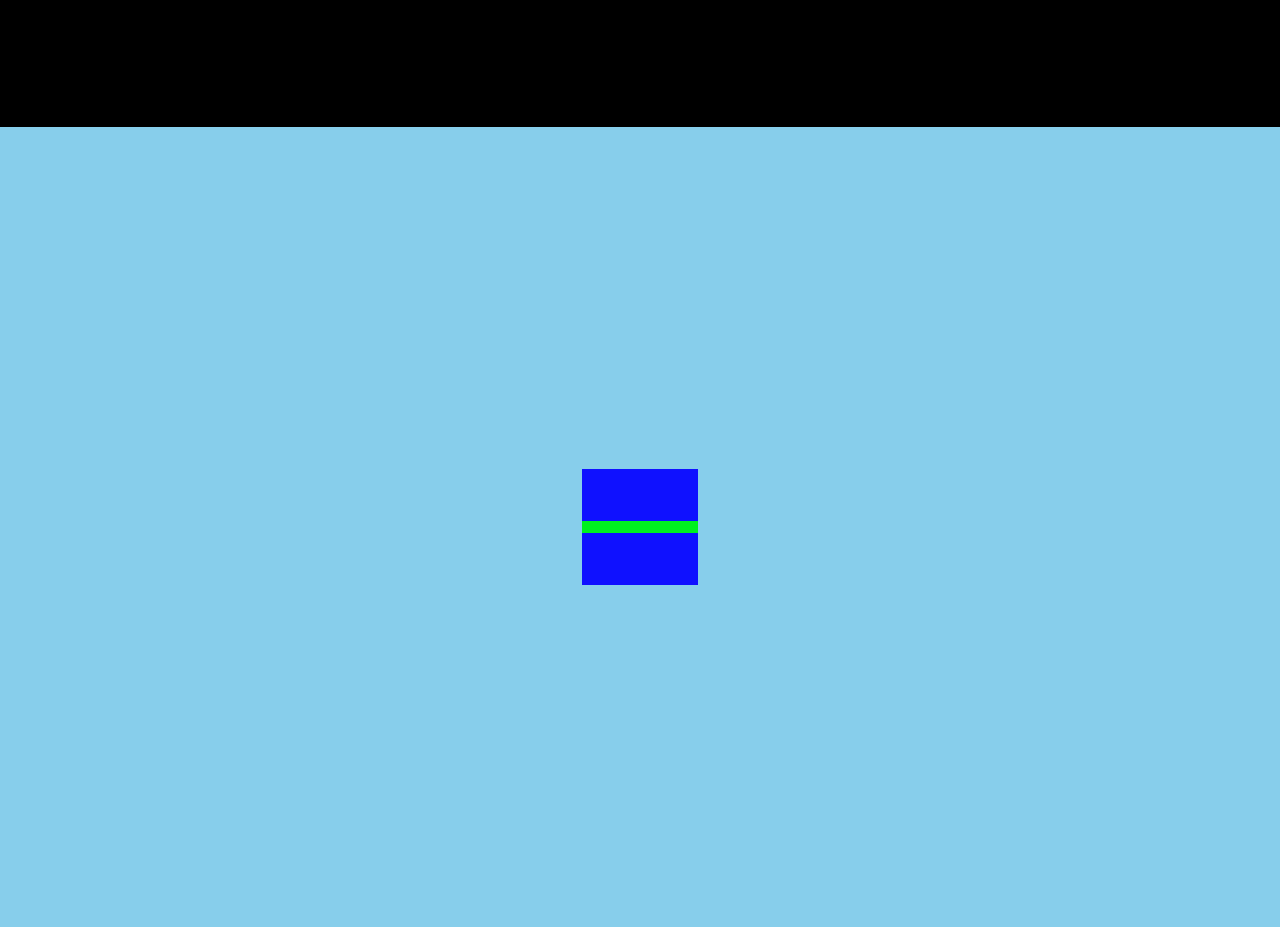
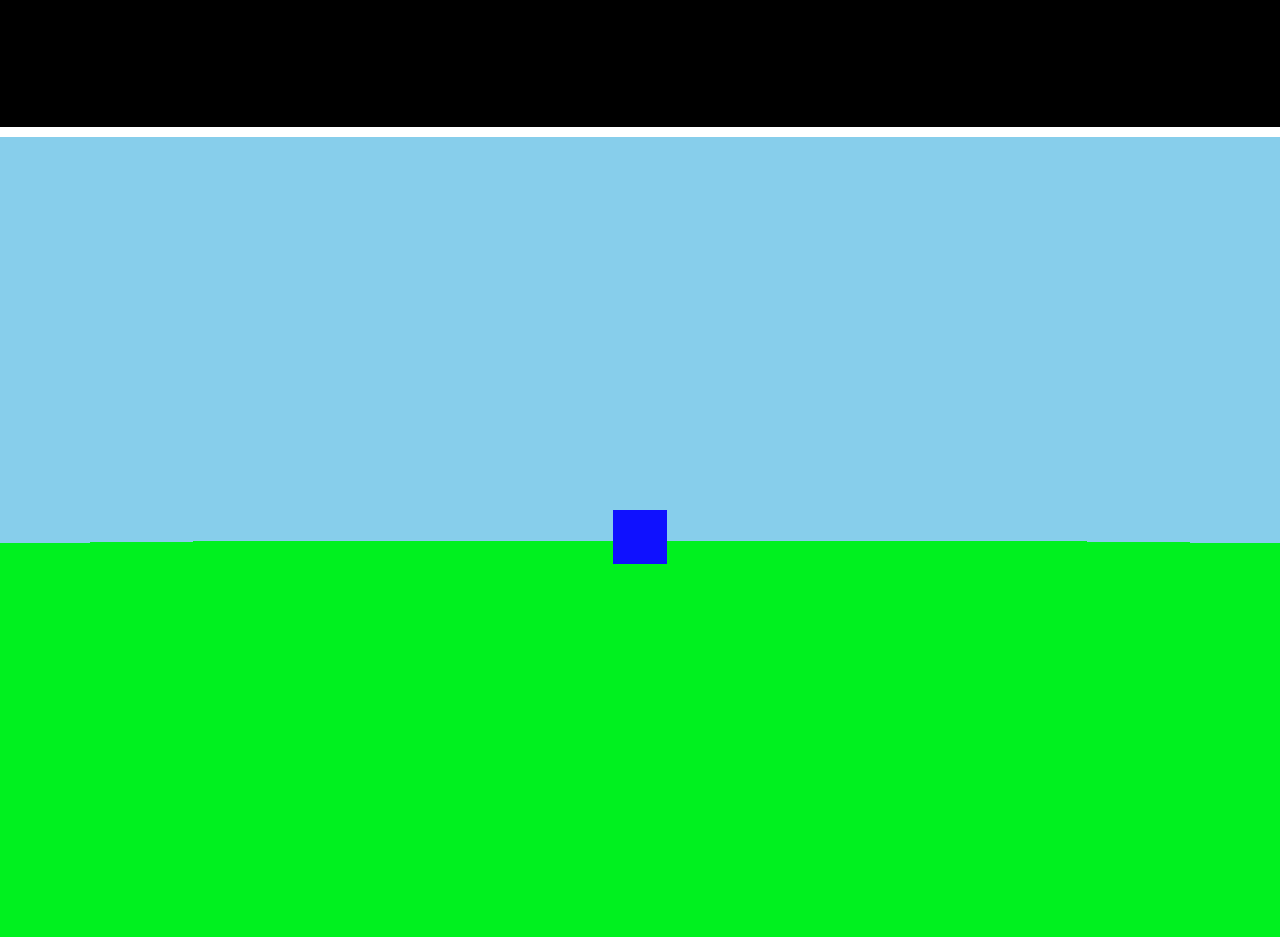
Before and after one commit to brabd7/LearningThreeJS, a website built with Vite: page index.html in a window 1280 px wide. Shown: the part 760-1697 px from the top of the page. Built offline with nearby package versions, Linux system fonts and the light colour scheme; animation ran at ten frames a second.

Commit message:
Ajout d'un player et mise en place des mouvements

```diff
--- a/src/scene2/main.js
+++ b/src/scene2/main.js
@@ -4,13 +4,18 @@ import { createRenderer } from './renderer';
 import { animate } from './animate';
 import { resize } from './resize';
 import { addObjects } from './objects';
+import { Player } from './player';
 
 // Créer la scène, la caméra et le rendu
 const scene = createScene();
-const camera = createCamera(); camera.position.set(0, 0, 5);
+const camera = createCamera(); camera.position.set(0, 1, 10);
 const renderer = createRenderer(); renderer.setSize( document.querySelector('.scenes').clientWidth, document.querySelector('.scenes').clientHeight ); document.querySelector('.scenes').appendChild( renderer.domElement );
 
+// Ajouter les objets
 addObjects(scene);
+
+// Ajouter le joueur
+new Player(camera);
 
 // Animer
 animate(scene, camera, renderer);
--- a/src/scene2/objects.js
+++ b/src/scene2/objects.js
@@ -8,20 +8,22 @@ export function addObjects(scene)
 
 function createSquare(scene)
 {
-    const geometry = new THREE.BoxGeometry(1, 1, 1);
+    const geometry = new THREE.BoxGeometry(1, 2, 1);
     const material = new THREE.MeshBasicMaterial({ color: 0xf11ff });
     const cube = new THREE.Mesh(geometry, material);
+
+    // Position du cube
+    cube.position.y += 0.5;
 
     // Ajouter le cube à la scène
     scene.add(cube);
 }
 
-function createFloor(scene)
-{
-    const geometry = new THREE.BoxGeometry(1, 0.1, 1);
+function createFloor(scene) {
+    const geometry = new THREE.BoxGeometry(100, 1, 100);  // Longeur = 100, Hauteur = 0.1, Largeur = 100
     const material = new THREE.MeshBasicMaterial({ color: 0xf11f });
-    const cube = new THREE.Mesh(geometry, material);
+    const floor = new THREE.Mesh(geometry, material);
 
-    // Ajouter le cube à la scène
-    scene.add(cube);
+    // Ajouter le sol à la scène
+    scene.add(floor);
 }
--- /dev/null
+++ b/src/scene2/player.js
@@ -0,0 +1,22 @@
+export class Player {
+    constructor(camera)
+    {
+        this.camera = camera;
+        this.moveForward = false;
+        this.moveBackward = false;
+        this.moveRight = false;
+        this.moveLeft = false;
+        this.moveSpeed = 0.02;
+
+        // Mouvement
+        this.move();
+    }
+
+    move()
+    {
+        // Touche enfoncée
+        document.addEventListener('keydown', (event) => {
+            this.camera.z += this.moveSpeed;
+        })
+    }
+}
--- a/style.css
+++ b/style.css
@@ -15,6 +15,7 @@ h1
 .scenes
 {
     margin-top: 30px;
+    gap: 10px;
     width: 100vw;
     height: 800px;
     display: flex;
```
